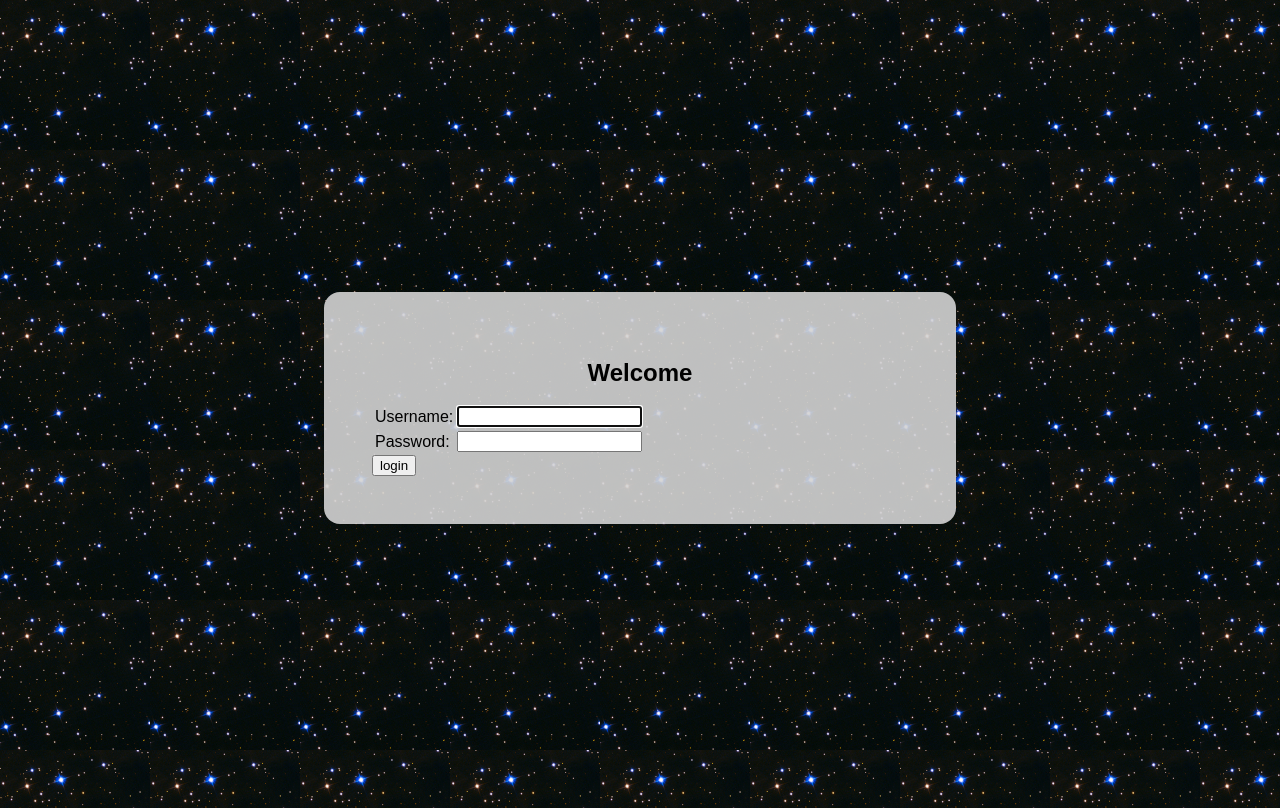
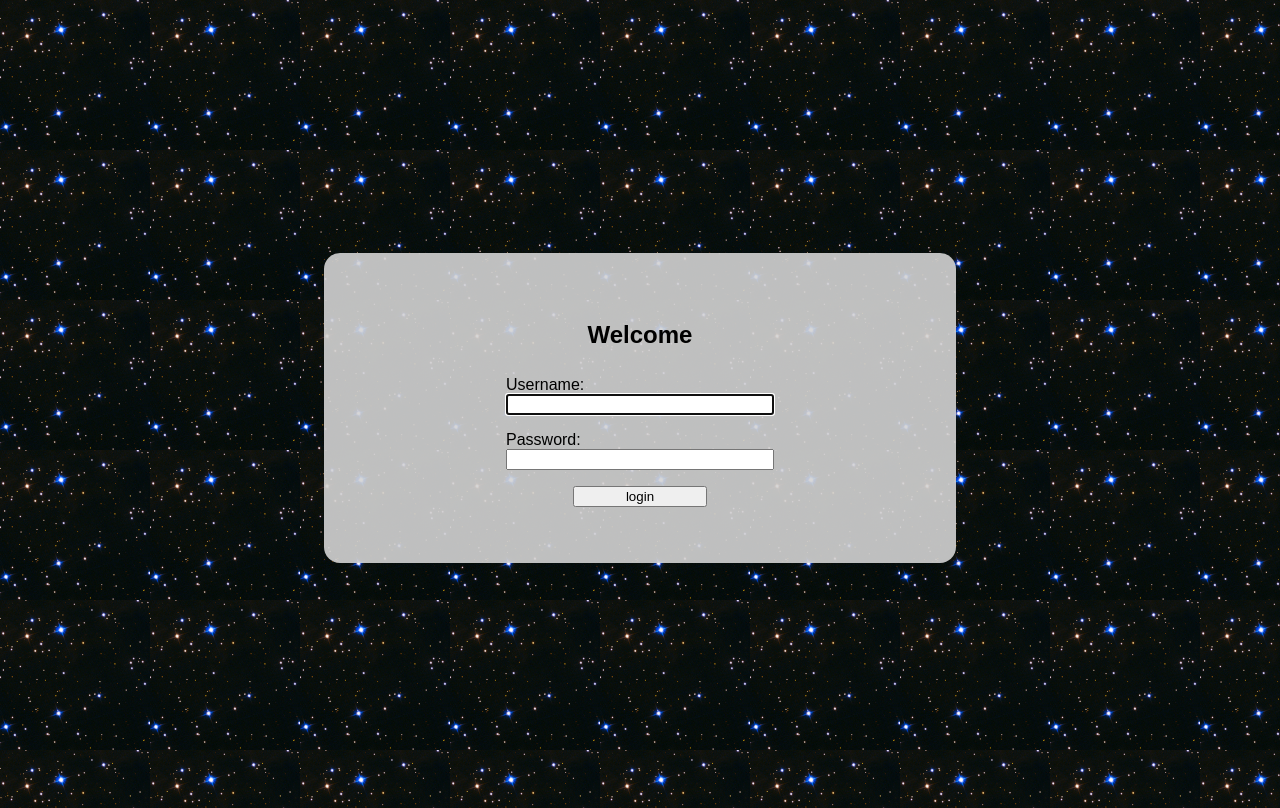
Before and after one commit to gif007/callisto, a Django app: page / in a window 1280 px wide. Run offline with Django 3.2, Linux system fonts and the light colour scheme; some libraries are stand-ins or nearby versions.

Commit message:
styled login page and added image to splash pash

```diff
--- a/game/static/css/styles.css
+++ b/game/static/css/styles.css
@@ -30,13 +30,6 @@ div.LoginContainer {
     flex-direction: column;
 }
 
-form.LoginForm {
-    background-color: rgba(211,211,211, 0.9);
-    border-radius: 1rem;
-    width: 50%;
-    padding: 3rem;
-}
-
 p.LoginError {
     background-color: rgba(211,211,211, 0.9);
     border-radius: 1rem;
@@ -46,6 +39,33 @@ p.LoginError {
     text-align: center;
 }
 
+form.LoginForm {
+    background-color: rgba(211,211,211, 0.9);
+    border-radius: 1rem;
+    width: 50%;
+    padding: 3rem;
+    display: flex;
+    flex-direction: column;
+    justify-content: center;
+    align-content: center;
+}
+
+h2.LoginFormBanner {
+    text-align: center;
+}
+
+form.LoginForm > div {
+    display: flex;
+    flex-direction: column;
+    align-content: center;
+    justify-content: center;
+    width: 50%;
+    margin: 0.5rem auto;
+}
+
+form.LoginForm > div#submit {
+    width: 25%;
+}
 
 /* Main Game UI */
 
@@ -59,7 +79,7 @@ div.Game {
 header.Banner {
     display: flex;
     justify-content: space-around;
-    padding: 1.5rem;
+    padding: 0.5rem;
     border-bottom: 2px solid black;
 }
 
@@ -139,10 +159,16 @@ h2.WelcomeBanner {
 p.WelcomeText {
     background-color: rgba(211,211,211, 0.6);
     border-radius: 0.5rem;
-    padding: 3rem;
+    padding: 1rem;
     margin: 1rem auto;
-    width: 95%;
+    width: 75%;
     flex: 1;
+}
+
+div.WelcomeImage {
+    display: flex;
+    align-content: center;
+    justify-content: center;
 }
 
 
--- a/game/templates/index.html
+++ b/game/templates/index.html
@@ -5,7 +5,10 @@
 
     <div class='WelcomeCard'>
         <h2 class='WelcomeBanner'>Welcome to Callisto</h2>
-        <p class='WelcomeText'>Greetings and welcome to Callisto</p>
+        <p class='WelcomeText'></p>
+        <div class='WelcomeImage'>
+            <img src='/static/img/moon.png' />
+        </div>
     </div>
 
 </div>
--- a/templates/registration/login.html
+++ b/templates/registration/login.html
@@ -18,18 +18,18 @@
 
   <form method="post" action="{% url 'login' %}" class='LoginForm'>
     {% csrf_token %}
-    <h2 style='text-align: center; margin-bottom: 1rem;'>Welcome</h2>
-    <table>
-      <tr>
-        <td>{{ form.username.label_tag }}</td>
-        <td>{{ form.username }}</td>
-      </tr>
-      <tr>
-        <td>{{ form.password.label_tag }}</td>
-        <td>{{ form.password }}</td>
-      </tr>
-    </table>
-    <input type="submit" value="login" />
+    <h2 class='LoginFormBanner'>Welcome</h2>
+    <div>
+      {{ form.username.label_tag }}
+      {{ form.username }}
+    </div>
+    <div>
+      {{ form.password.label_tag }}
+      {{ form.password }}
+    </div>
+    <div id='submit'>
+      <input type="submit" value="login" />
+    </div>
     <input type="hidden" name="next" value="{{ next }}" />
   </form>
 </div>
```
Also changed, not shown: db.sqlite3, game/static/img/moon.png (added).
